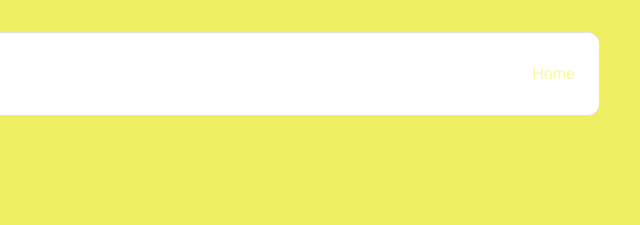
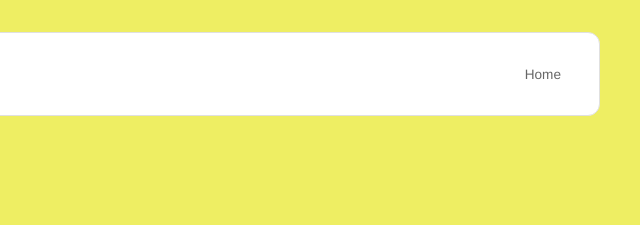
Before and after one commit to KamilaP0731/KamilaP0731.github.io, a plain HTML site: page portfolio.html in a window 1280 px wide. Shown: the top 225 px of the page, 640-1280 px from the left. Drawn offline with Linux system fonts and the light colour scheme.

Commit message:
updated portfolio button

```diff
--- a/portfolio.html
+++ b/portfolio.html
@@ -10,9 +10,7 @@
   <nav>
 <h1>Hello!</h1>
 <ul id="nav-ul>"
-<li class="nav-li>"
-  <a href="index.html">Home</a>
-    </li>
+           <li class="nav-li"><a href="index.html">Home</a></li>
    </ul>
     </nav>
 
```
